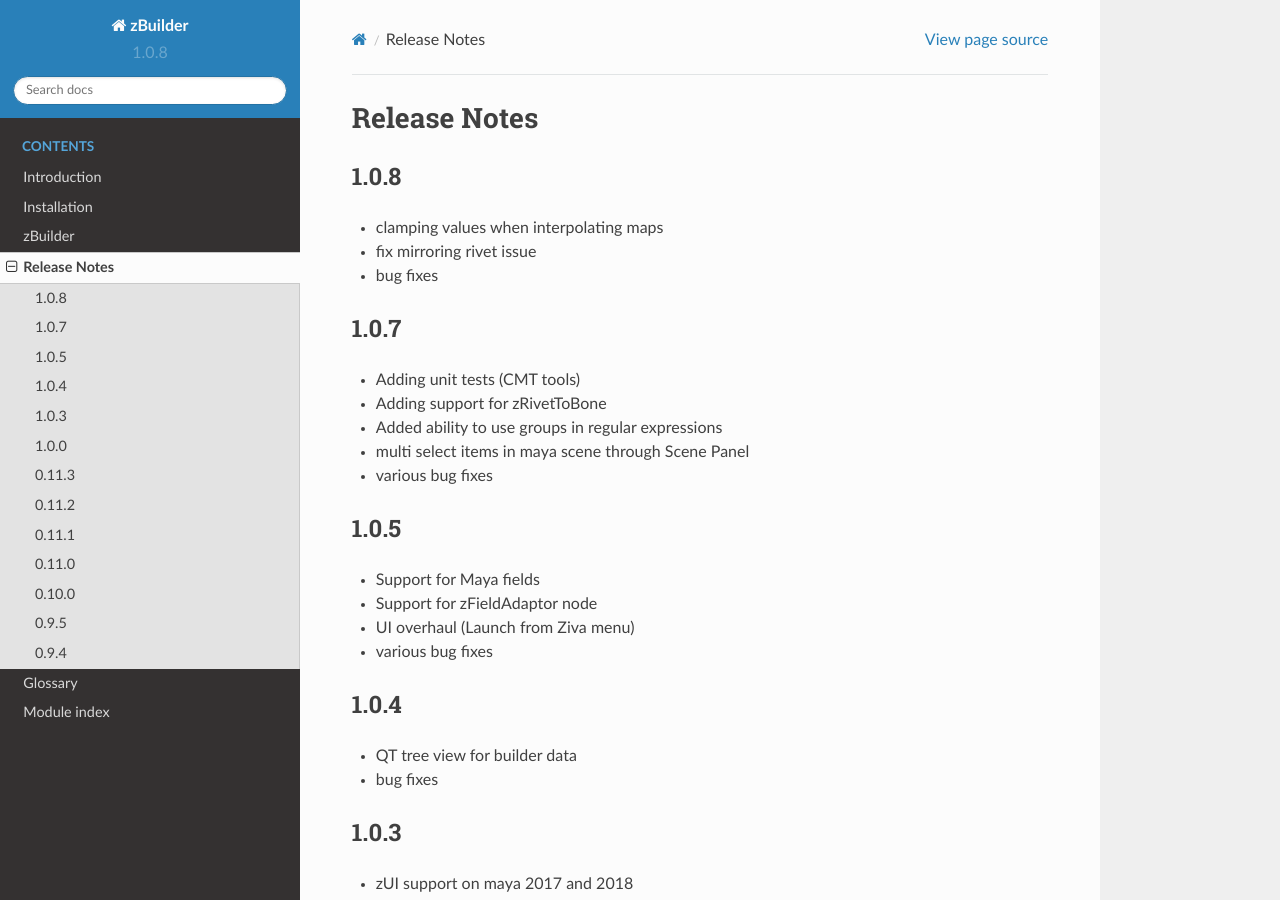
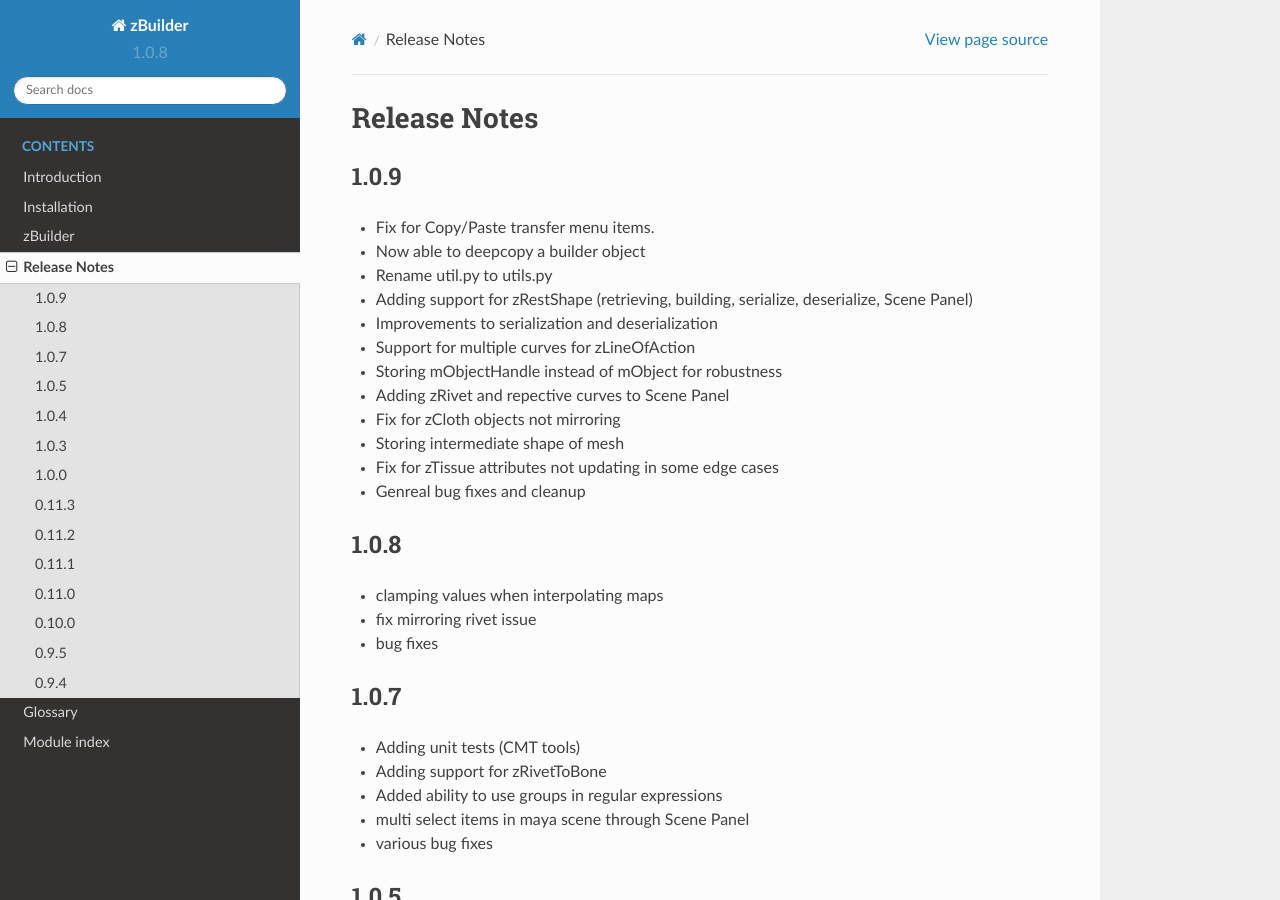
Before and after one commit to Unity-Technologies/ziva-vfx-utils, a Sphinx documentation site: the page built from docs/release.rst, in a window 1280 px wide and 900 px high. Built offline with Sphinx 7.4.7 and the Read the Docs theme 2.0.0, drawn with Linux system fonts in a browser that asks for light colours.

Commit message:
VFXACT-273 Release notes

```diff
--- a/docs/release.rst
+++ b/docs/release.rst
@@ -1,5 +1,20 @@
 Release Notes
 =============
+1.0.9
+-----
+* Fix for Copy/Paste transfer menu items.
+* Now able to deepcopy a builder object
+* Rename util.py to utils.py
+* Adding support for zRestShape (retrieving, building, serialize, deserialize, Scene Panel)
+* Improvements to serialization and deserialization
+* Support for multiple curves for zLineOfAction
+* Storing mObjectHandle instead of mObject for robustness
+* Adding zRivet and repective curves to Scene Panel
+* Fix for zCloth objects not mirroring
+* Storing intermediate shape of mesh
+* Fix for zTissue attributes not updating in some edge cases
+* Genreal bug fixes and cleanup
+
 1.0.8
 -----
 * clamping values when interpolating maps
```
